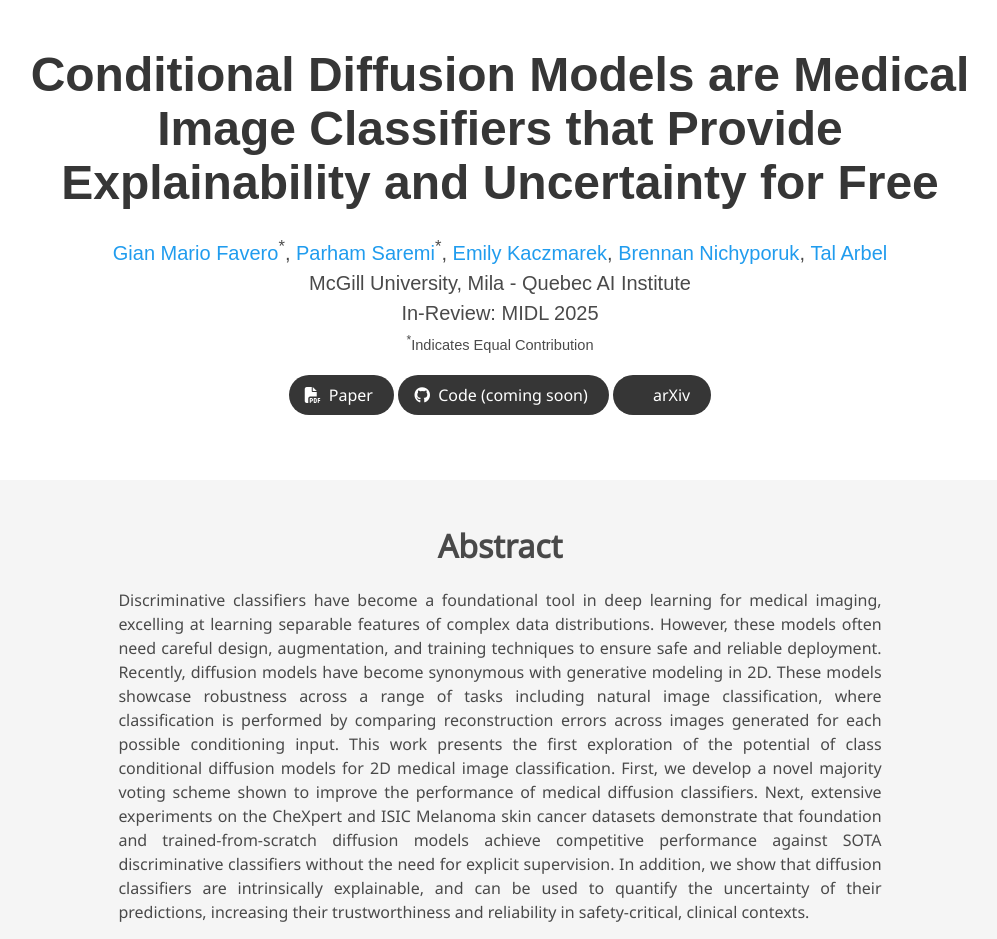
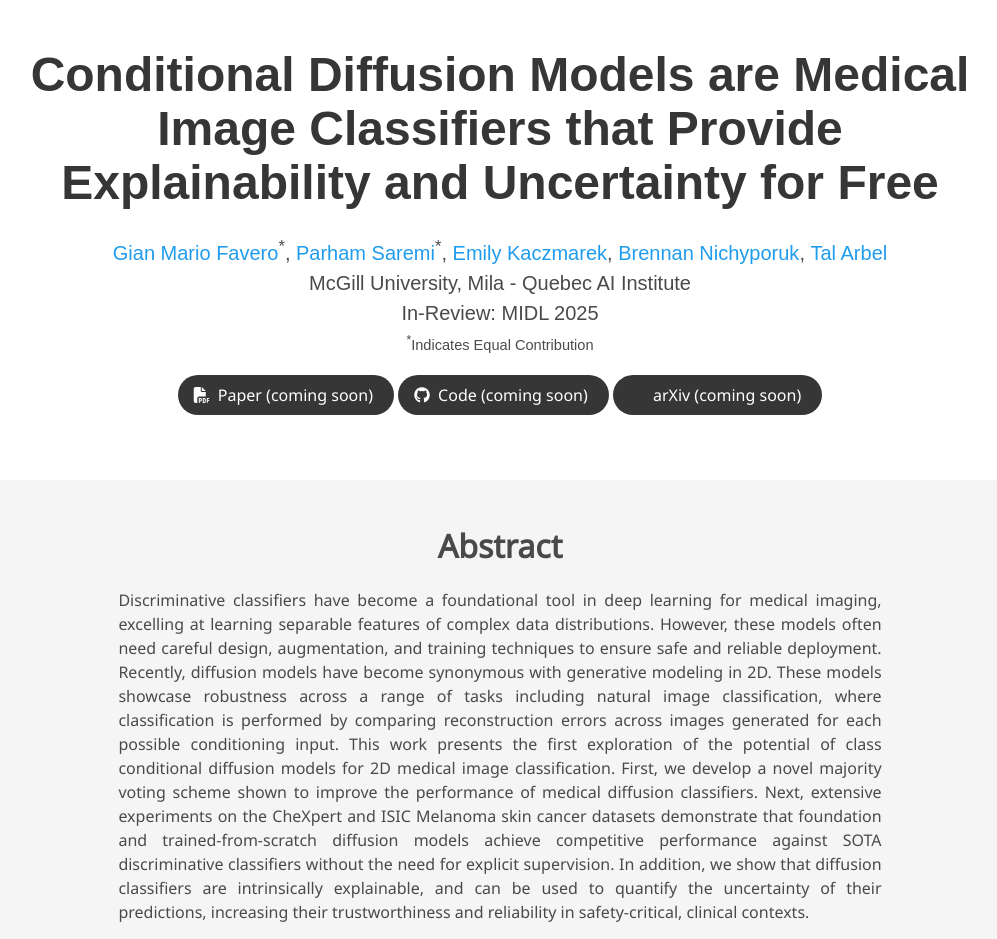
Before and after one commit to faverogian/med-diffusion-classifier.github.io, a plain HTML site: page index.html in a window 1280 px wide. Shown: the top 939 px of the page, without its empty margins (140-1137 px from the left). Drawn offline with nearby package versions, Linux system fonts and the light colour scheme; some icons are missing; a web font is replaced by a local one.

Commit message:
Add coming soon for paper and arxiv

```diff
--- a/index.html
+++ b/index.html
@@ -72,7 +72,7 @@
                         <span class="icon">
                           <i class="fas fa-file-pdf"></i>
                         </span>
-                        <span>Paper</span>
+                        <span>Paper (coming soon)</span>
                       </a>
                     </span>
 
@@ -94,7 +94,7 @@
                   <span class="icon">
                     <i class="ai ai-arxiv"></i>
                   </span>
-                  <span>arXiv</span>
+                  <span>arXiv (coming soon)</span>
                 </a>
               </span>
             </div>
```
